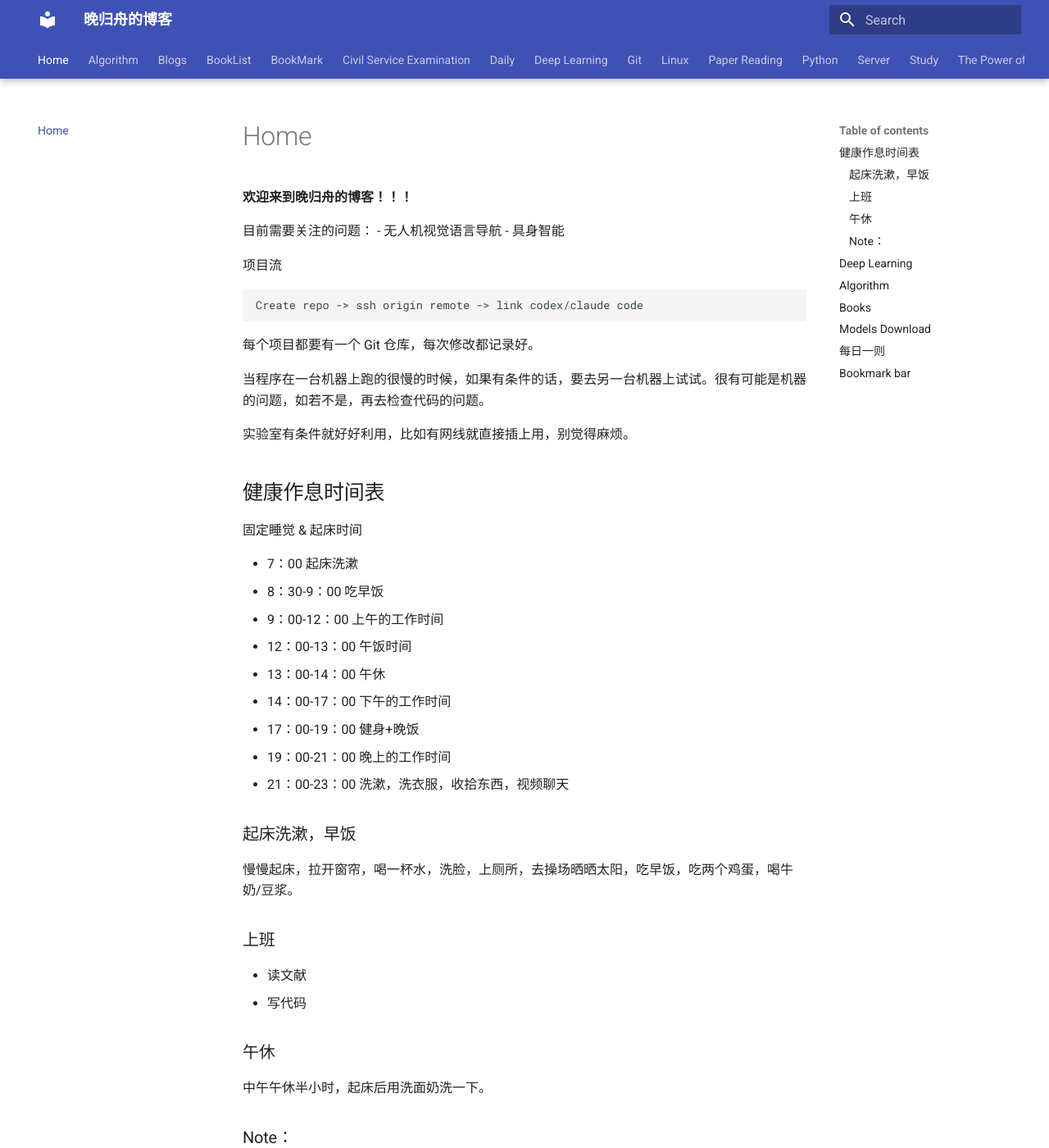
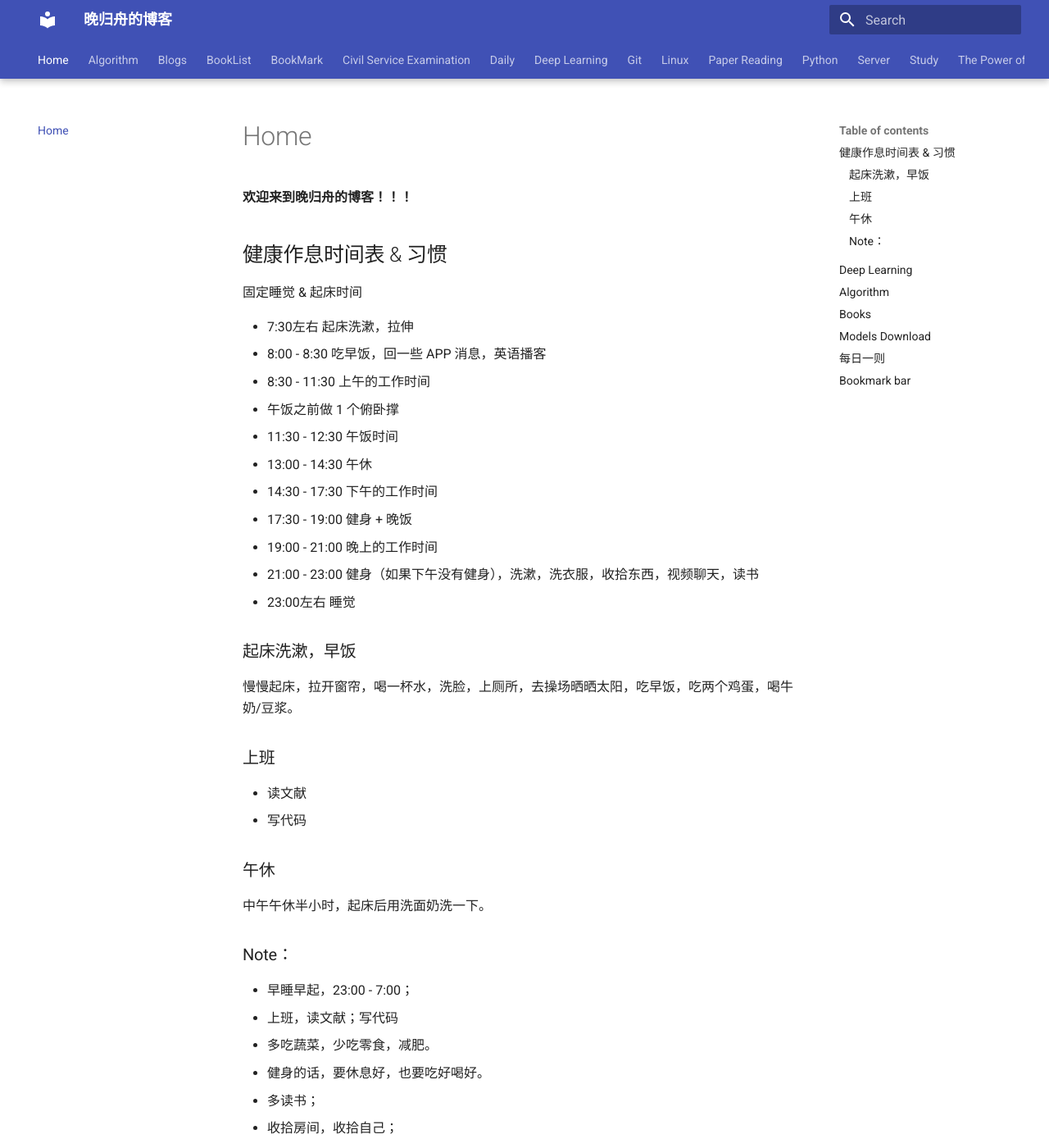
Before and after one commit to WGZ-W/wgz-w.github.io, an MkDocs documentation site: the page built from docs/index.md, in a window 1280 px wide and 1400 px high. Shown: the whole window at 82% size. Built offline with MkDocs 1.6.1 and Material for MkDocs 9.7.7, drawn with Linux system fonts in a browser that asks for light colours; some of the changed text lies outside the part shown.

Commit message:
docs(index.md): modify schedule

````diff
--- a/docs/index.md
+++ b/docs/index.md
@@ -4,41 +4,22 @@
 
 **欢迎来到晚归舟的博客！！！**
 
-目前需要关注的问题：
-- 无人机视觉语言导航
-- 具身智能
 
-
-项目流
-```
-Create repo -> ssh origin remote -> link codex/claude code
-```
-
-
-
-
-每个项目都要有一个 Git 仓库，每次修改都记录好。
-
-当程序在一台机器上跑的很慢的时候，如果有条件的话，要去另一台机器上试试。很有可能是机器的问题，如若不是，再去检查代码的问题。
-
-实验室有条件就好好利用，比如有网线就直接插上用，别觉得麻烦。
-
-
-
-
-## 健康作息时间表
+## 健康作息时间表 & 习惯
 
 固定睡觉 & 起床时间
 
-- 7：00 起床洗漱
-- 8：30-9：00 吃早饭
-- 9：00-12：00 上午的工作时间
-- 12：00-13：00 午饭时间
-- 13：00-14：00 午休
-- 14：00-17：00 下午的工作时间
-- 17：00-19：00 健身+晚饭
-- 19：00-21：00 晚上的工作时间
-- 21：00-23：00 洗漱，洗衣服，收拾东西，视频聊天
+- 7:30左右 起床洗漱，拉伸
+- 8:00 - 8:30 吃早饭，回一些 APP 消息，英语播客
+- 8:30 - 11:30 上午的工作时间
+- 午饭之前做 1 个俯卧撑
+- 11:30 - 12:30 午饭时间
+- 13:00 - 14:30 午休
+- 14:30 - 17:30 下午的工作时间
+- 17:30 - 19:00 健身 + 晚饭
+- 19:00 - 21:00 晚上的工作时间
+- 21:00 - 23:00 健身（如果下午没有健身），洗漱，洗衣服，收拾东西，视频聊天，读书
+- 23:00左右 睡觉
 
 
 ### 起床洗漱，早饭
@@ -68,15 +49,35 @@ Create repo -> ssh origin remote -> link codex/claude code
 |22:30| 阅读|
 | 23:00| 准时入睡 | -->
 
-- 早睡早起，；
+- 早睡早起，23:00 - 7:00；
 - 上班，读文献；写代码
 - 多吃蔬菜，少吃零食，减肥。
 - 健身的话，要休息好，也要吃好喝好。
-- 健身，；
 - 多读书；
 - 收拾房间，收拾自己；
 
 
+
+##
+
+目前需要关注的问题：
+- 无人机视觉语言导航
+- 具身智能
+
+
+项目流
+```
+Create repo -> ssh origin remote -> link codex/claude code
+```
+
+
+
+
+每个项目都要有一个 Git 仓库，每次修改都记录好。
+
+当程序在一台机器上跑的很慢的时候，如果有条件的话，要去另一台机器上试试。很有可能是机器的问题，如若不是，再去检查代码的问题。
+
+实验室有条件就好好利用，比如有网线就直接插上用，别觉得麻烦。
 
 
 ## Deep Learning
````
